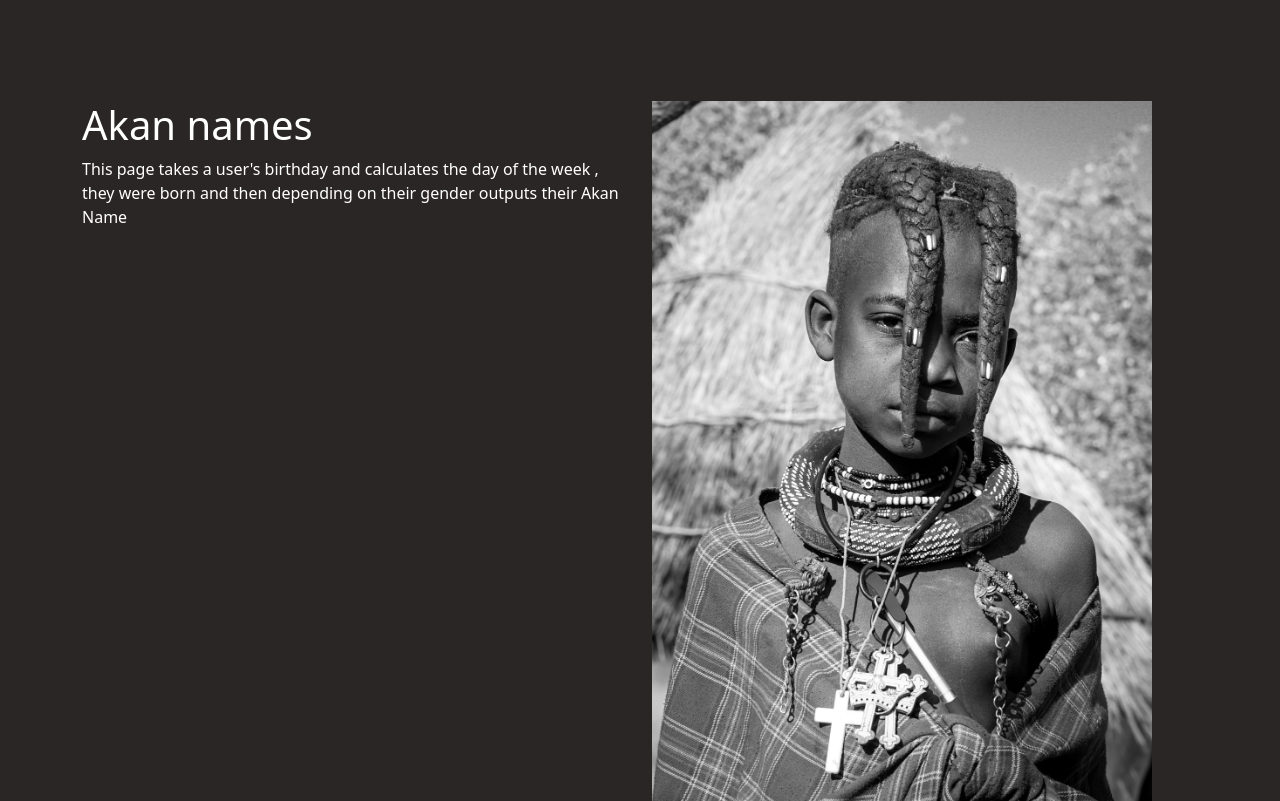
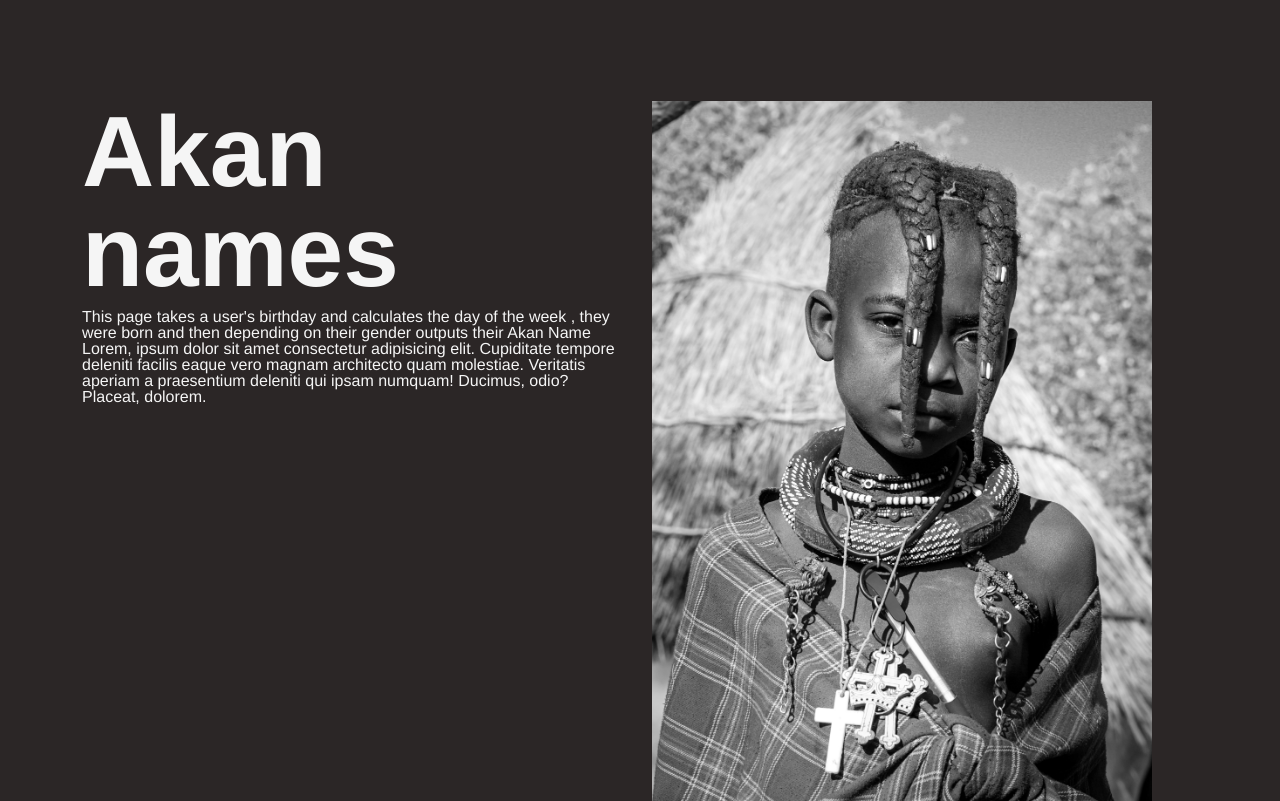
Before and after one commit to Dianakariuki/Akan-Namesapp, a plain HTML site: page index.html in a window 1280 px wide. Shown: the part 125-926 px from the top of the page. Drawn offline with nearby package versions, Linux system fonts and the light colour scheme.

Commit message:
This commit changes the font of the first section

```diff
--- a/index.css
+++ b/index.css
@@ -16,3 +16,23 @@ body{
     bottom: 50px;
 
 }
+#Akan{
+font-family: Haas Grot Text R Web, "Helvetica Neue", Helvetica, Arial, sans-serif;
+font-style: normal;
+font-weight: 700;
+font-size: 100px;
+line-height: 100px;
+color:whitesmoke;
+
+}
+
+#desc{
+
+font-family: Haas Grot Text R Web, "Helvetica Neue", Helvetica, Arial, sans-serif;
+font-style: normal;
+font-weight: 300;
+font-size: 16px;
+line-height: 16px;
+color: whitesmoke;
+
+}
--- a/index.html
+++ b/index.html
@@ -59,7 +59,9 @@
       <h1 id="Akan"> Akan names </h1>
 
       <p id="desc"> This page takes a user's birthday and calculates the day of the week ,
-        they were born and then depending on their gender outputs their Akan Name</p>
+        they were born and then depending on their gender outputs their Akan Name Lorem, ipsum dolor sit amet consectetur adipisicing elit.
+        Cupiditate tempore deleniti facilis eaque vero magnam architecto quam molestiae.
+        Veritatis aperiam a praesentium deleniti qui ipsam numquam! Ducimus, odio? Placeat, dolorem.</p>
     </div>
     <div class="col-sm-6">
       <img class="img-one" src="Assets/afri.jpg">
```
